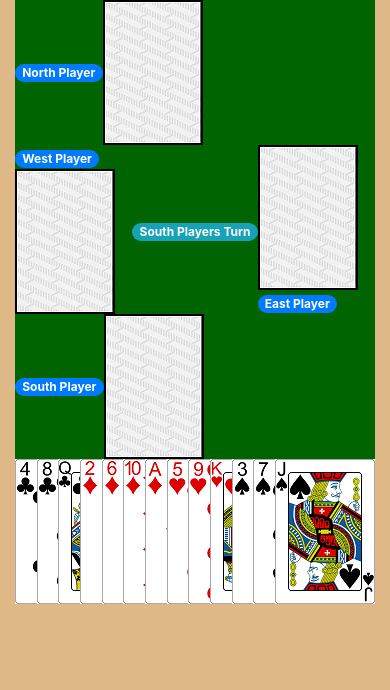
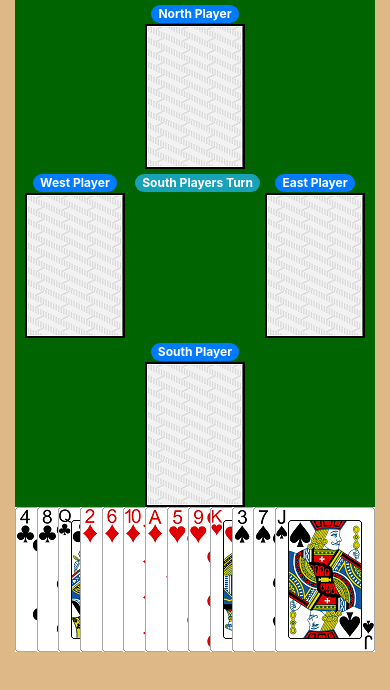
Before and after one commit to aaronfdes/angular-card-game, an Angular app: page / in a window 390 px wide. Shown: the top 690 px of the page. Built offline with nearby package versions, Linux system fonts and the light colour scheme.

Commit message:
UI fixes for responsive design

```diff
--- a/src/app/game-room/game-room.component.css
+++ b/src/app/game-room/game-room.component.css
@@ -8,7 +8,6 @@
 .card-container {
     flex: 1 0 0;
     overflow-x: hidden;
-    background-color: red;
 }
 .card-container:last-child {
     flex: 0 0 auto;
--- a/src/app/game-room/game-room.component.html
+++ b/src/app/game-room/game-room.component.html
@@ -1,35 +1,73 @@
 <div class="gameroom">
-
-  <div>
   <!-- Played Cards Row -->
   <div class="row no-gutters">
-      <div class="col col-sm-12 col-lg-12">
+    <div class="col-12">
+
+      <!-- Top Row -->
       <div class="row no-gutters justify-content-center">
-          <div class="col col-sm-4 col-lg-4">
-            <div class="badge badge-pill badge-primary">North Player</div>
+        <div class="col-4">
+          <div class="row no-gutters">
+            <div class="col" align="center">
+              <div class="badge badge-pill badge-primary mx-auto">North Player</div>
+            </div>
+          </div>
+          <div class="row no-gutters">
+            <div class="col" align="center">
               <app-card [card]="northPlayerCard"></app-card>
             </div>
           </div>
-        <div class="row no-gutters align-items-center">
-          <div class="col col-sm-4 col-lg-4">
-            <div class="badge badge-pill badge-primary">West Player</div>
+        </div>
+      </div>
+      <!-- Middle Row -->
+      <div class="row no-gutters justify-content-center">
+        <div class="col-4">
+          <div class="row no-gutters">
+            <div class="col" align="center">
+              <div class="badge badge-pill badge-primary mx-auto">West Player</div>
+            </div>
+          </div>
+          <div class="row no-gutters">
+            <div class="col" align="center">
               <app-card [card]="westPlayerCard"></app-card>
             </div>
-          <div class="col col-sm-4 col-lg-4">
+          </div>
+        </div>
+        <div class="col-4">
+          <div class="row no-gutters">
+            <div class="col" align="center">
               <div class="badge badge-pill badge-info">South Players Turn</div>
             </div>
-          <div class="col col-sm-4 col-lg-4">
-            <app-card [card]="eastPlayerCard"></app-card>
-            <div class="badge badge-pill badge-primary">East Player</div>
           </div>
         </div>
+        <div class="col-4">
+          <div class="row no-gutters">
+            <div class="col" align="center">
+              <div class="badge badge-pill badge-primary mx-auto">East Player</div>
+            </div>
+          </div>
+          <div class="row no-gutters">
+            <div class="col" align="center">
+              <app-card [card]="eastPlayerCard"></app-card>
+            </div>
+          </div>
+        </div>
+      </div>
+      <!-- Bottom Row -->
       <div class="row no-gutters justify-content-center">
-          <div class="col col-sm-4 col-lg-4">
-            <div class="badge badge-pill badge-primary">South Player</div>
+        <div class="col-4">
+          <div class="row no-gutters">
+            <div class="col" align="center">
+              <div class="badge badge-pill badge-primary mx-auto">South Player</div>
+            </div>
+          </div>
+          <div class="row no-gutters">
+            <div class="col" align="center">
               <app-card [card]="southPlayerCard"></app-card>
             </div>
           </div>
         </div>
+      </div>
+
     </div>
   </div>
 
```
Lines whose indentation alone changed are shown as unchanged.
